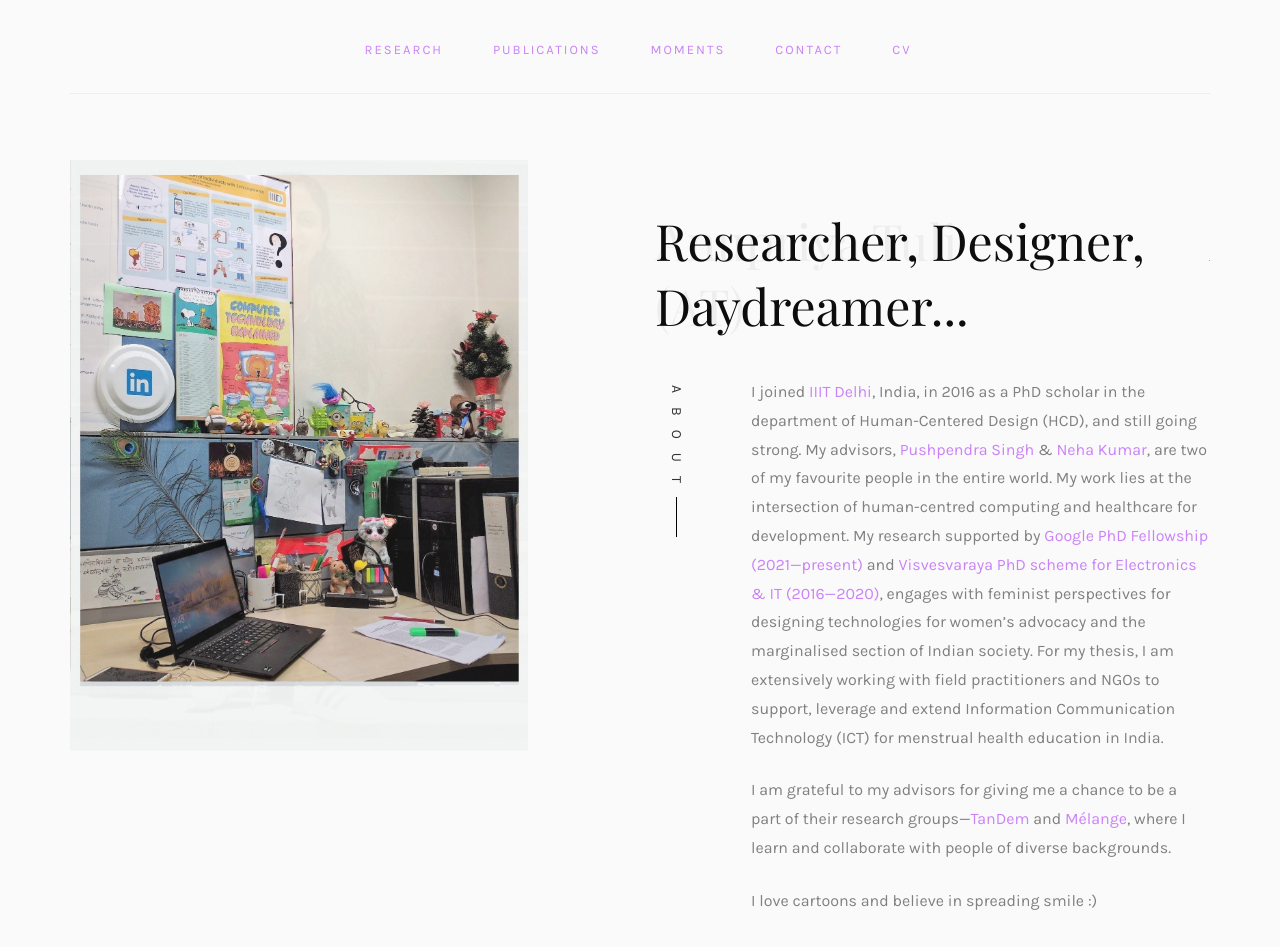
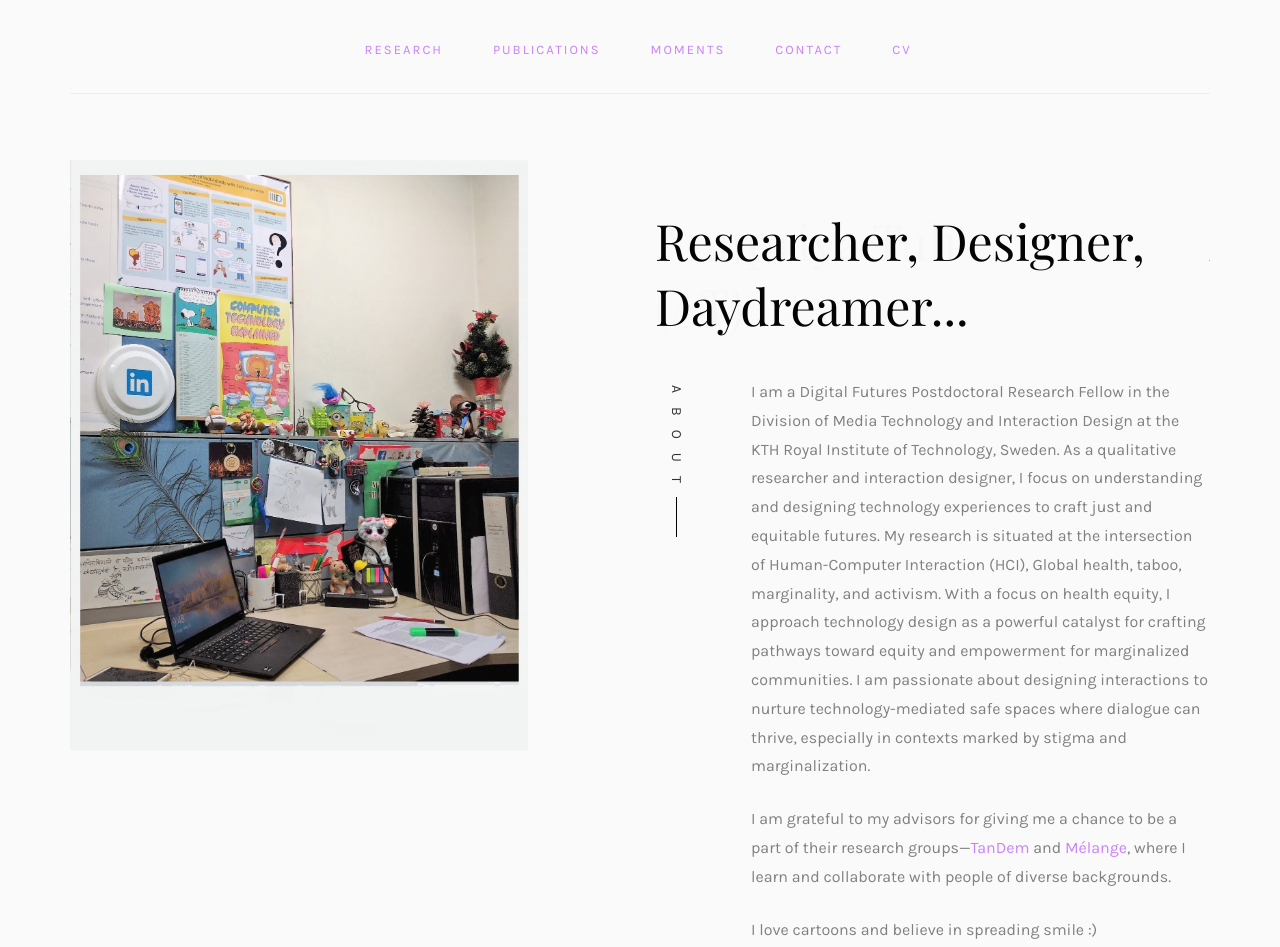
Before and after one commit to AnupriyaTuli/AT, a plain HTML site: page index.html in a window 1280 px wide. Shown: the top 947 px of the page. Drawn offline with nearby package versions, Linux system fonts and the light colour scheme; files whose address does not match are found by name; a web font is replaced by a local one.

Commit message:
Update index.html

```diff
--- a/index.html
+++ b/index.html
@@ -102,8 +102,11 @@
 								<div class="rotate">
 									<h2 class="heading">About</h2>
 								</div>
-								<p>I joined <a href="https://www.iiitd.ac.in/">IIIT Delhi</a>, India, in 2016 as a PhD scholar in the department of Human-Centered Design (HCD), and still going strong. My advisors, <a href="https://www.pushpendrasingh.org/">Pushpendra Singh</a> & <a href="https://www.nehakumar.org/">Neha Kumar</a>, are two of my favourite people in the entire world.
-								   My work lies at the intersection of human-centred computing and healthcare for development. My research supported by <a href="https://research.google/outreach/phd-fellowship/recipients/"> Google PhD Fellowship (2021—present)</a> and <a href="https://phd.dic.gov.in/">Visvesvaraya PhD scheme for Electronics & IT (2016—2020)</a>, engages with feminist perspectives for designing technologies for women’s advocacy and the marginalised section of Indian society.  For my thesis, I am extensively working with field practitioners and NGOs to support, leverage and extend Information Communication Technology (ICT) for menstrual health education in India.
+								<p>
+								  <!-- I joined <a href="https://www.iiitd.ac.in/">IIIT Delhi</a>, India, in 2016 as a PhD scholar in the department of Human-Centered Design (HCD), and still going strong. My advisors, <a href="https://www.pushpendrasingh.org/">Pushpendra Singh</a> & <a href="https://www.nehakumar.org/">Neha Kumar</a>, are two of my favourite people in the entire world.
+							           My work lies at the intersection of human-centred computing and healthcare for development. My research supported by <a href="https://research.google/outreach/phd-fellowship/recipients/"> Google PhD Fellowship (2021—present)</a> and <a href="https://phd.dic.gov.in/">Visvesvaraya PhD scheme for Electronics & IT (2016—2020)</a>, engages with feminist perspectives for designing technologies for women’s advocacy and the marginalised section of Indian society.  For my thesis, I am extensively working with field practitioners and NGOs to support, leverage and extend Information Communication Technology (ICT) for menstrual health education in India.
+								    -->
+									I am a Digital Futures Postdoctoral Research Fellow in the Division of Media Technology and Interaction Design at the KTH Royal Institute of Technology, Sweden. As a qualitative researcher and interaction designer, I focus on understanding and designing technology experiences to craft just and equitable futures. My research is situated at the intersection of Human-Computer Interaction (HCI), Global health, taboo, marginality, and activism. With a focus on health equity, I approach technology design as a powerful catalyst for crafting pathways toward equity and empowerment for marginalized communities. I am passionate about designing interactions to nurture technology-mediated safe spaces where dialogue can thrive, especially in contexts marked by stigma and marginalization.
 								</p>
 
 								<p>I am grateful to my advisors for giving me a chance to be a part of their research groups—<a href="http://www.tandem.gatech.edu">TanDem</a> and <a href="https://melangeresearch.com">Mélange</a>, where I learn and collaborate with people of diverse backgrounds.
```
